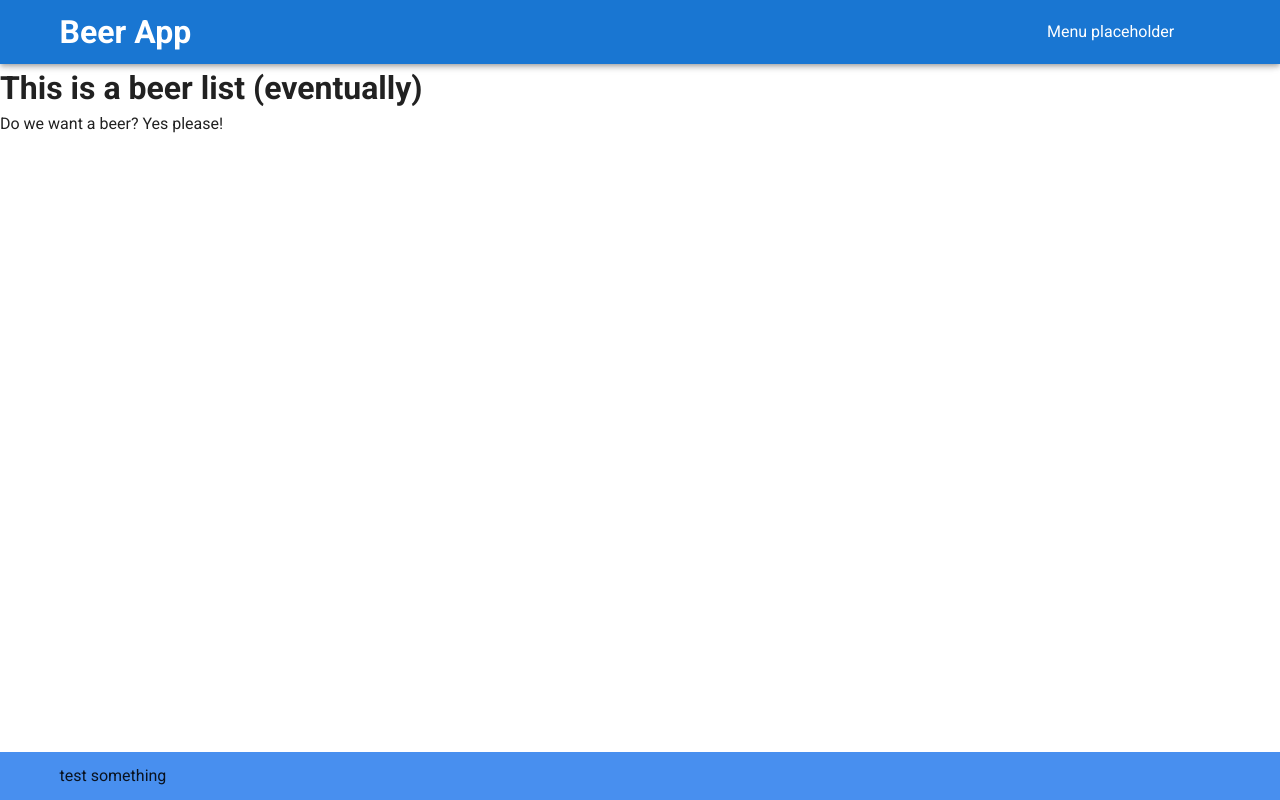
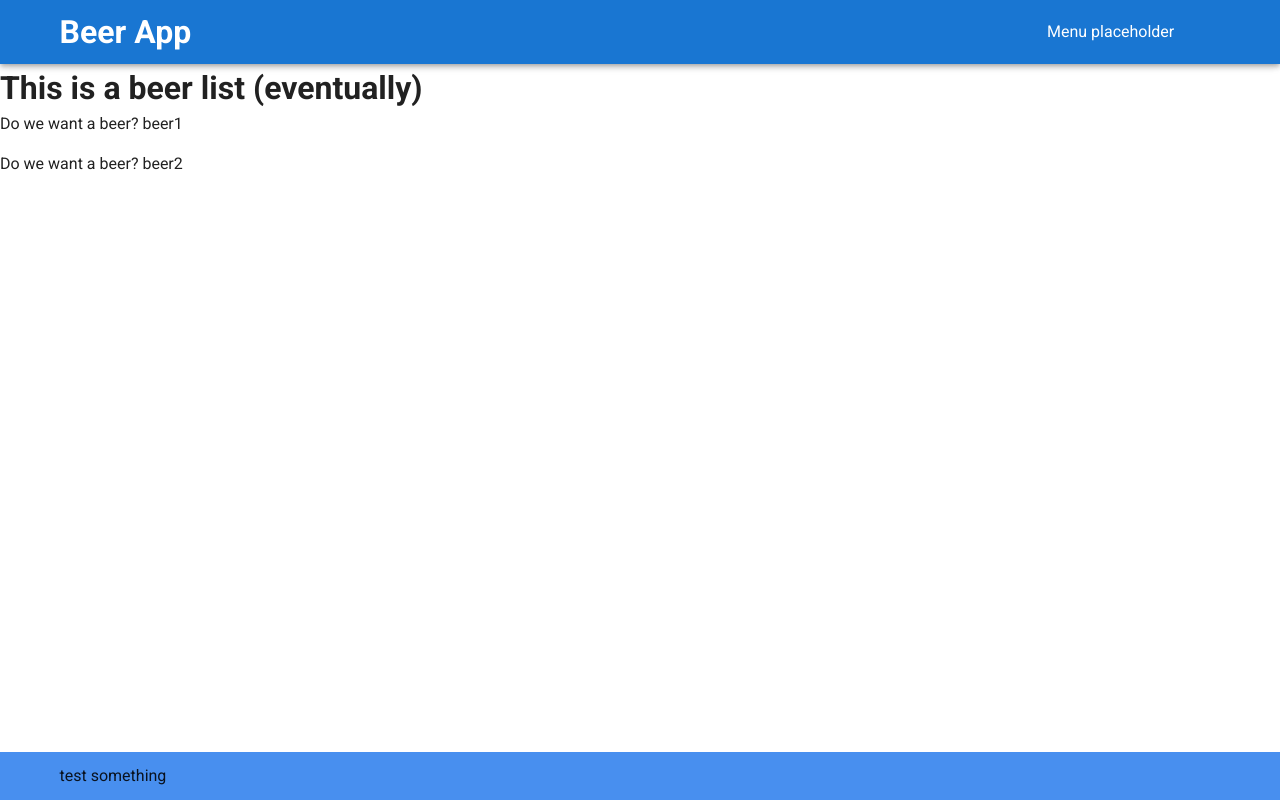
Before and after one commit to gramcl/BeerApp, a Vue app: page /beer-list in a window 1280 px wide. Built offline with nearby package versions, Linux system fonts and the light colour scheme.

Commit message:
Both beerList and beerCard in very basic form

```diff
--- /dev/null
+++ b/src/components/BeerCard.vue
@@ -0,0 +1,13 @@
+<template>
+  <div>
+    <p>Do we want a beer? {{ beer.beerName }}</p>
+  </div>
+</template>
+
+<script>
+export default {
+  name: "BeerCard",
+  props: { beer: Object },
+
+};
+</script>
--- a/src/views/BeerList.vue
+++ b/src/views/BeerList.vue
@@ -1,7 +1,8 @@
 <template>
   <div class="about">
     <h1>This is a beer list (eventually)</h1>
-    <p>Do we want a beer? {{ beer }} </p>
+    <!--<BeerCard></BeerCard>-->
+    <BeerCard v-for="beer in beers" :key="beer.id" :beer="beer"></BeerCard>
   </div>
 </template>
 
@@ -9,10 +10,23 @@
 // @ is an alias to /src
 //import HelloWorld from "@/components/HelloWorld.vue";
 
+import BeerCard from "@/components/BeerCard.vue";
+
 export default {
   name: "BeerList",
-    data: () => ({
-     beer: "Yes please!"
+  components: { BeerCard },
+  data: () => ({
+     beers: [
+         {
+             beerName: 'beer1'
+         },
+         {
+             beerName: 'beer2'
+         }
+     ]
   })
+
+
 };
+
 </script>
```
